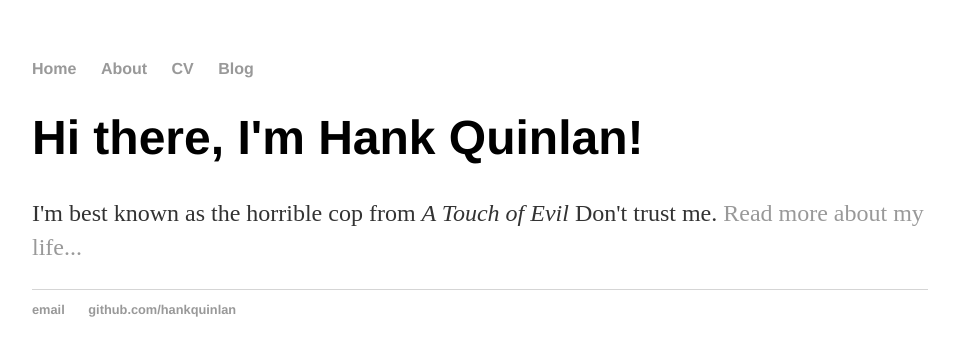
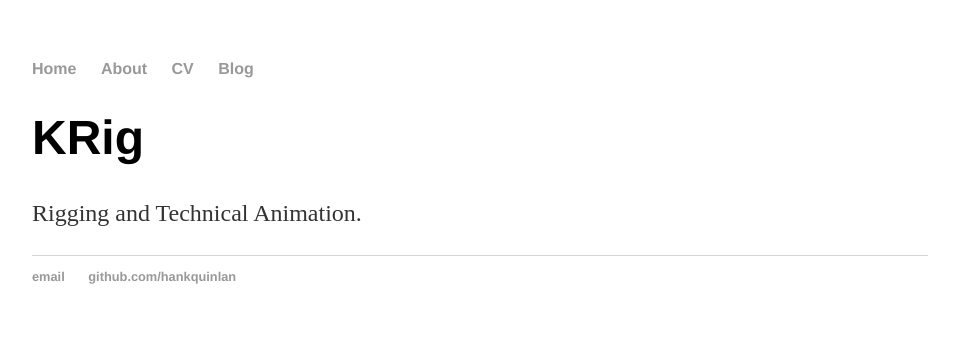
Before and after one commit to jakrig/jakrig.github.io, a Jekyll site: the page built from index.html, in a window 1280 px wide. Shown: the top 356 px of the page, without its empty margins (160-1119 px from the left). Built offline with Jekyll 4.4.1, drawn with Linux system fonts in a browser that asks for light colours.

Commit message:
update title

```diff
--- a/index.html
+++ b/index.html
@@ -3,6 +3,6 @@ layout: default
 title: Hank Quinlan, Horrible Cop
 ---
 <div class="blurb">
-	<h1>Hi there, I'm Hank Quinlan!</h1>
-	<p>I'm best known as the horrible cop from <em>A Touch of Evil</em> Don't trust me. <a href="/about">Read more about my life...</a></p>
+	<h1>KRig</h1>
+	<p>Rigging and Technical Animation.</p>
 </div><!-- /.blurb -->
```
